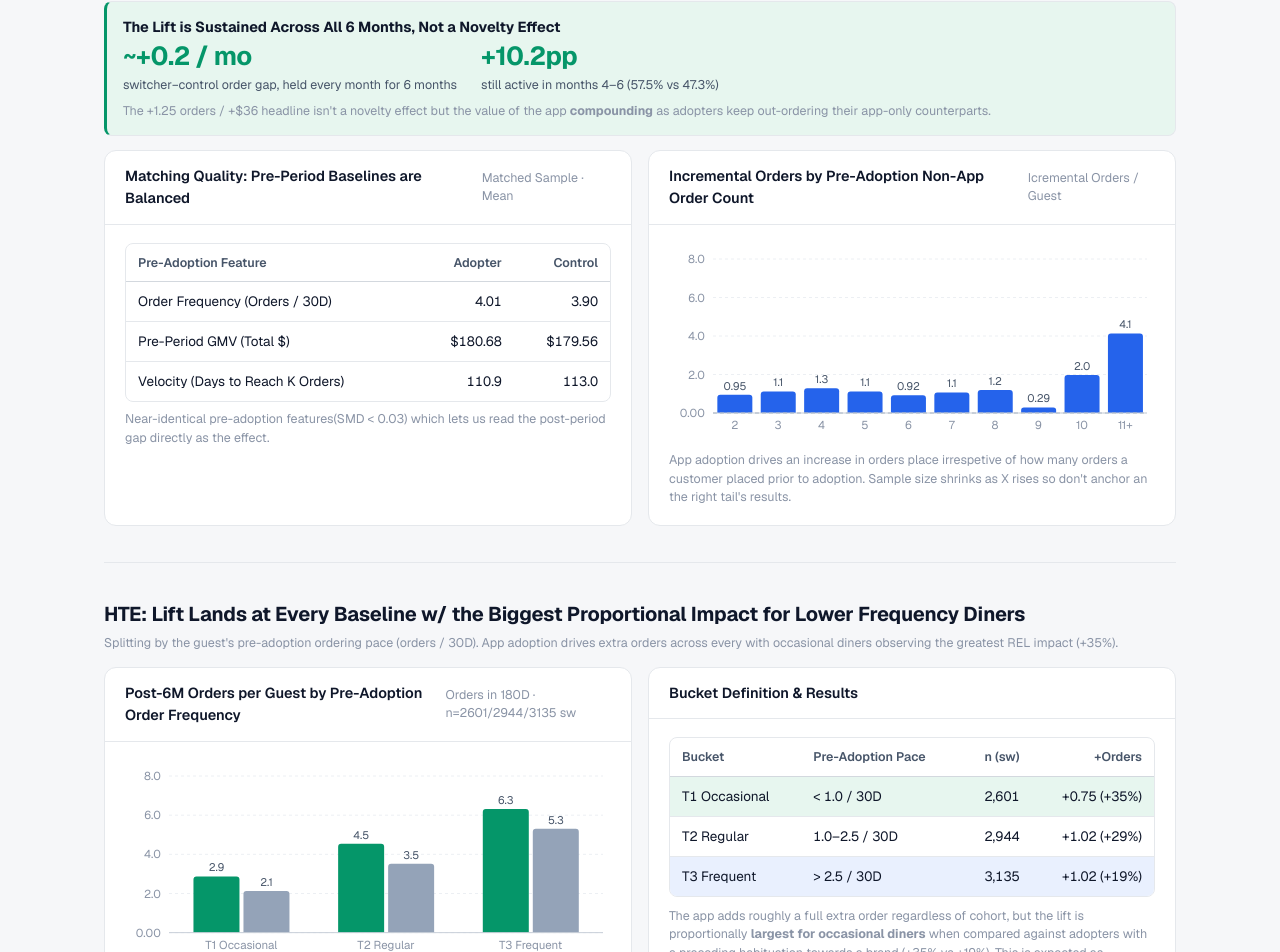
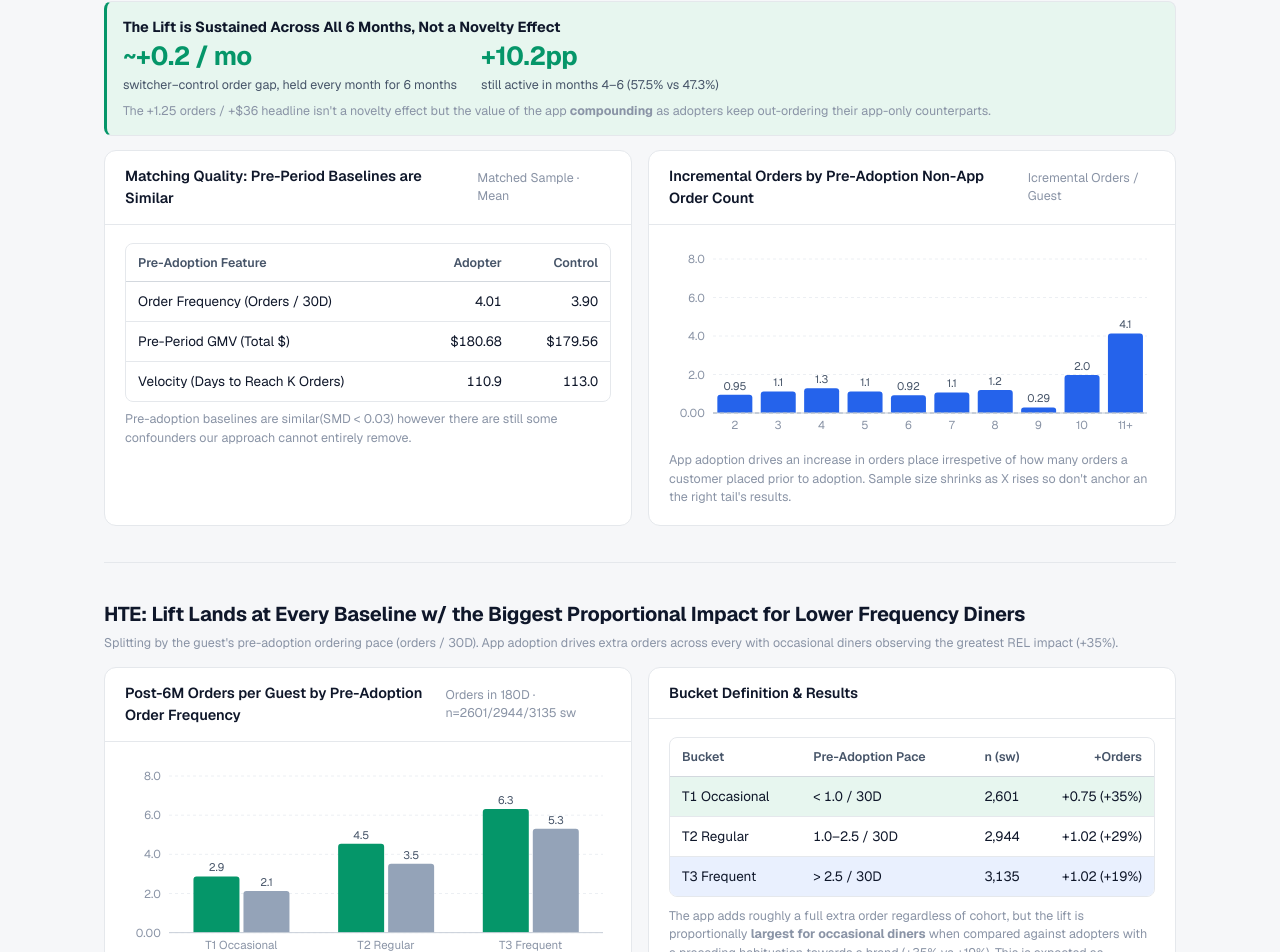
Before and after one commit to ShravanVijayabaskaran/sv-owner-growth-case-study, a Next.js app: page /app-incrementality in a window 1280 px wide. Shown: the part 2770-3722 px from the top of the page. Built offline with nearby package versions, Linux system fonts and the light colour scheme.

Commit message:
Update page.tsx

```diff
--- a/src/app/app-incrementality/page.tsx
+++ b/src/app/app-incrementality/page.tsx
@@ -159,10 +159,10 @@ export default function AppIncrementality() {
 
         <Grid cols={2} min="360px" gap={16}>
           <Card>
-            <CardHeader trailing={<Caption>Matched Sample · Mean</Caption>}>Matching Quality: Pre-Period Baselines are Balanced</CardHeader>
+            <CardHeader trailing={<Caption>Matched Sample · Mean</Caption>}>Matching Quality: Pre-Period Baselines are Similar</CardHeader>
             <CardBody>
               <Table headers={["Pre-Adoption Feature", "Adopter", "Control"]} align={["left", "right", "right"]} rows={BALANCE.map((b) => [b[0], b[1], b[2]])} />
-              <Caption style={{ marginTop: 8 }}>Near-identical pre-adoption features(SMD &lt; 0.03) which lets us read the post-period gap directly as the effect.</Caption>
+              <Caption style={{ marginTop: 8 }}>Pre-adoption baselines are similar(SMD &lt; 0.03) however there are still some confounders our approach cannot entirely remove.</Caption>
             </CardBody>
           </Card>
           <Card>
```
